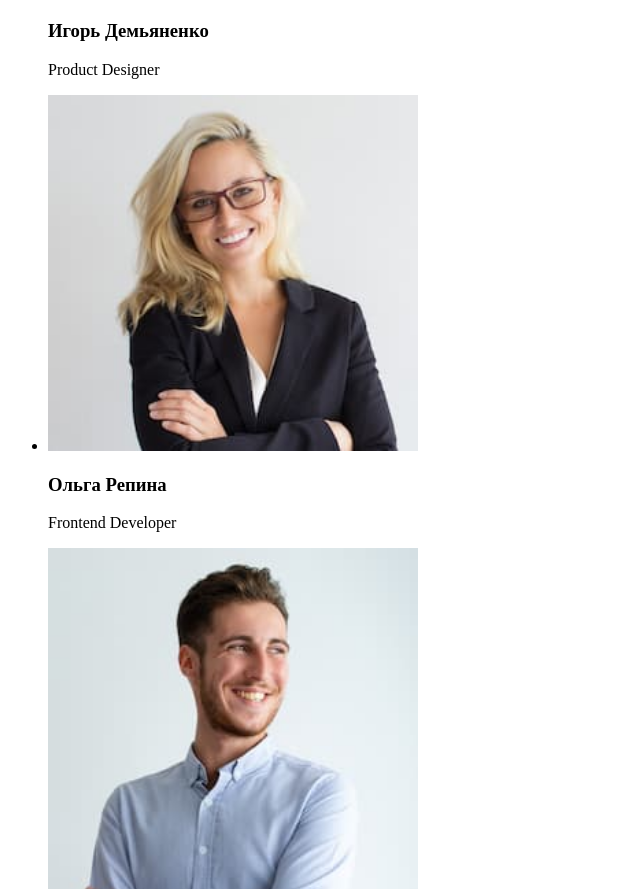
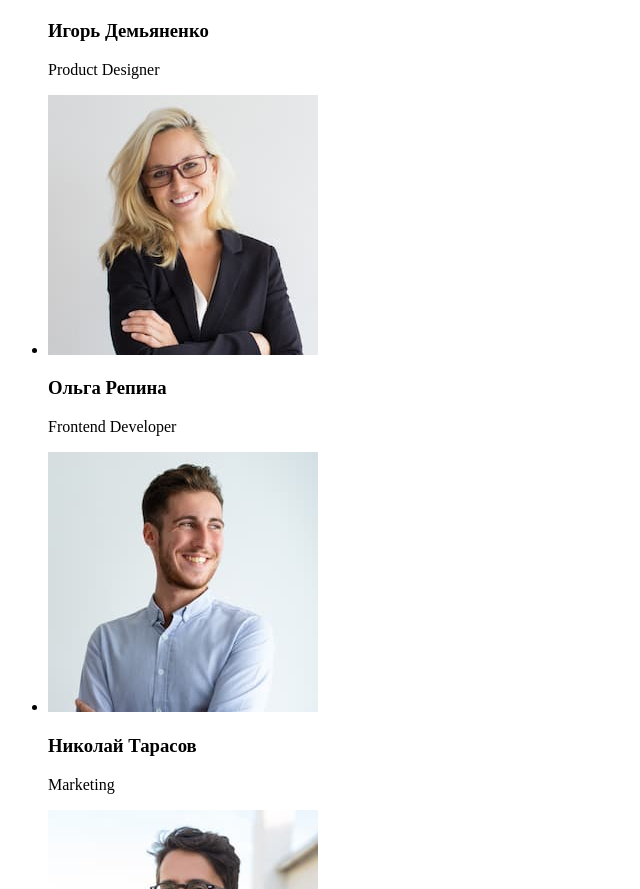
Before and after one commit to mrok-creator/goit-markup-hw-01, a plain HTML site: page index.html in a window 1280 px wide. Shown: the part 1911-2800 px from the top of the page, without its empty margins (0-640 px from the left). Drawn offline with Linux system fonts and the light colour scheme.

Commit message:
коректирует размер изображений

```diff
--- a/index.html
+++ b/index.html
@@ -75,17 +75,17 @@
           <p> Product Designer</p>
         </li>
         <li>
-          <img src="./images/tc2.jpg" alt="Ольга Репина - Frontend Developer" width="370" >
+          <img src="./images/tc2.jpg" alt="Ольга Репина - Frontend Developer" width="270" >
           <h3>Ольга Репина</h3>
           <p> Frontend Developer</p>
         </li>
         <li>
-          <img src="./images/tc3.jpg" alt="Николай Тарасов - Marketing" width="370" >
+          <img src="./images/tc3.jpg" alt="Николай Тарасов - Marketing" width="270" >
           <h3>Николай Тарасов</h3>
           <p> Marketing</p>
         </li>
         <li>
-          <img src="./images/tc4.jpg" alt="Михаил Ермаков - UI Designer" width="370" >
+          <img src="./images/tc4.jpg" alt="Михаил Ермаков - UI Designer" width="270" >
           <h3>Михаил Ермаков</h3>
           <p>UI Designer</p>
         </li>
```
